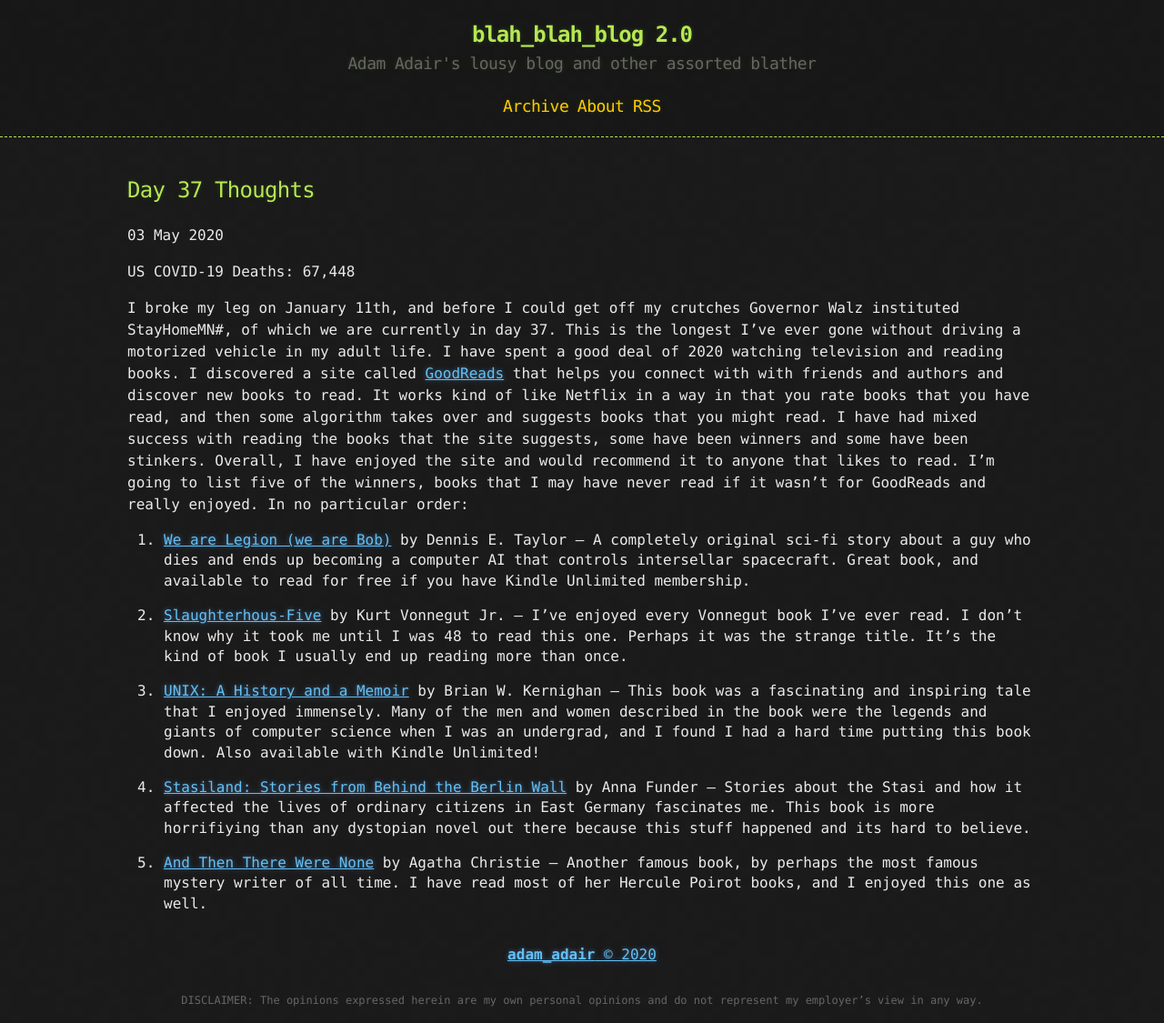
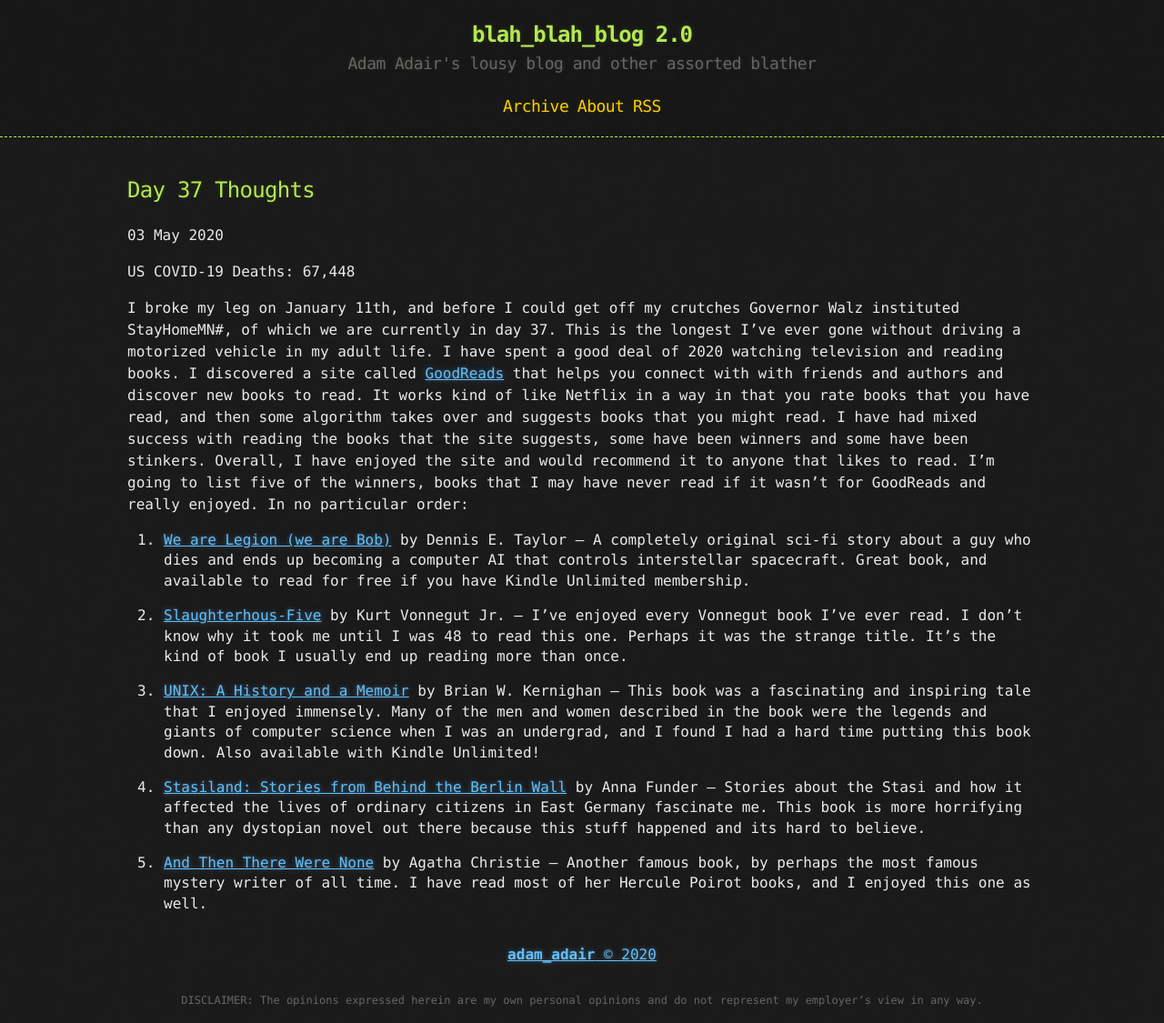
Before and after one commit to adamadair/adamadair.github.io, a Jekyll site: the page built from _posts/2020-05-03-day-37.md, in a window 1280 px wide. Shown: the whole page at 91% size. Built offline with Jekyll 4.4.1, drawn with Linux system fonts in a browser that asks for light colours.

Commit message:
New post
New post

```diff
--- a/_posts/2020-05-03-day-37.md
+++ b/_posts/2020-05-03-day-37.md
@@ -11,12 +11,12 @@ US COVID-19 Deaths: 67,448
 
 I broke my leg on January 11th, and before I could get off my crutches Governor Walz instituted StayHomeMN#, of which we are currently in day 37. This is the longest I've ever gone without driving a motorized vehicle in my adult life. I have spent a good deal of 2020 watching television and reading books. I discovered a site called [GoodReads](https://www.goodreads.com/) that helps you connect with with friends and authors and discover new books to read. It works kind of like Netflix in a way in that you rate books that you have read, and then some algorithm takes over and suggests books that you might read. I have had mixed success with reading the books that the site suggests, some have been winners and some have been stinkers. Overall, I have enjoyed the site and would recommend it to anyone that likes to read. I'm going to list five of the winners, books that I may have never read if it wasn't for GoodReads and really enjoyed. In no particular order:
 
-1. [We are Legion (we are Bob)](https://www.goodreads.com/book/show/32109569-we-are-legion-we-are-bob) by Dennis E. Taylor  -- A completely original sci-fi story about a guy who dies and ends up becoming a computer AI that controls intersellar spacecraft. Great book, and available to read for free if you have Kindle Unlimited membership.
+1. [We are Legion (we are Bob)](https://www.goodreads.com/book/show/32109569-we-are-legion-we-are-bob) by Dennis E. Taylor  -- A completely original sci-fi story about a guy who dies and ends up becoming a computer AI that controls interstellar spacecraft. Great book, and available to read for free if you have Kindle Unlimited membership.
 
 2. [Slaughterhous-Five](https://www.goodreads.com/book/show/8123395-slaughterhouse-five) by Kurt Vonnegut Jr. -- I've enjoyed every Vonnegut book I've ever read. I don't know why it took me until I was 48 to read this one. Perhaps it was the strange title. It's the kind of book I usually end up reading more than once.
 
 3. [UNIX: A History and a Memoir](https://www.goodreads.com/book/show/48637973-unix) by Brian W. Kernighan -- This book was a fascinating and inspiring tale that I enjoyed immensely. Many of the men and women described in the book were the legends and giants of computer science when I was an undergrad, and I found I had a hard time putting this book down. Also available with Kindle Unlimited!
 
-4. [Stasiland: Stories from Behind the Berlin Wall](https://www.goodreads.com/book/show/12100065-stasiland) by Anna Funder -- Stories about the Stasi and how it affected the lives of ordinary citizens in East Germany fascinates me. This book is more horrifiying than any dystopian novel out there because this stuff happened and its hard to believe.
+4. [Stasiland: Stories from Behind the Berlin Wall](https://www.goodreads.com/book/show/12100065-stasiland) by Anna Funder -- Stories about the Stasi and how it affected the lives of ordinary citizens in East Germany fascinate me. This book is more horrifying than any dystopian novel out there because this stuff happened and its hard to believe.
 
 5. [And Then There Were None](https://www.goodreads.com/book/show/46265792-and-then-there-were-none) by Agatha Christie -- Another famous book, by perhaps the most famous mystery writer of all time. I have read most of her Hercule Poirot books, and I enjoyed this one as well.
```
Also changed, not shown: _posts/2020-05-04-day-38.md (added, +30 -0 lines).
